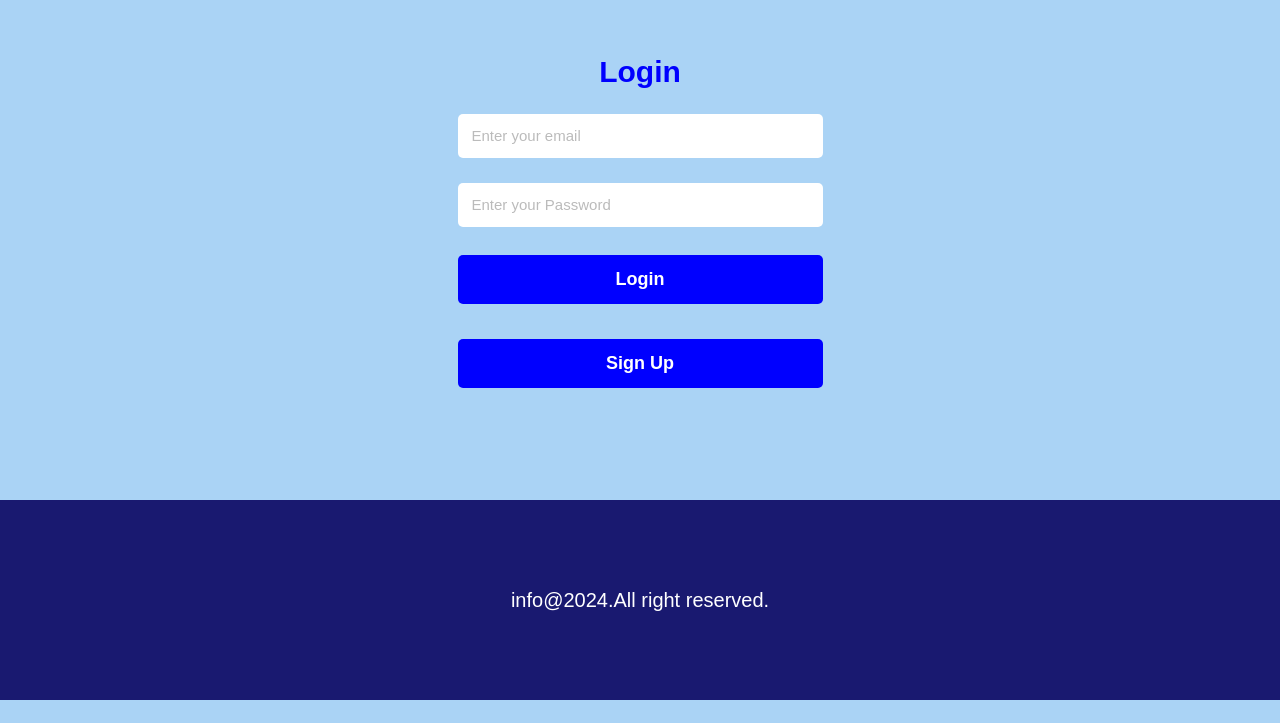
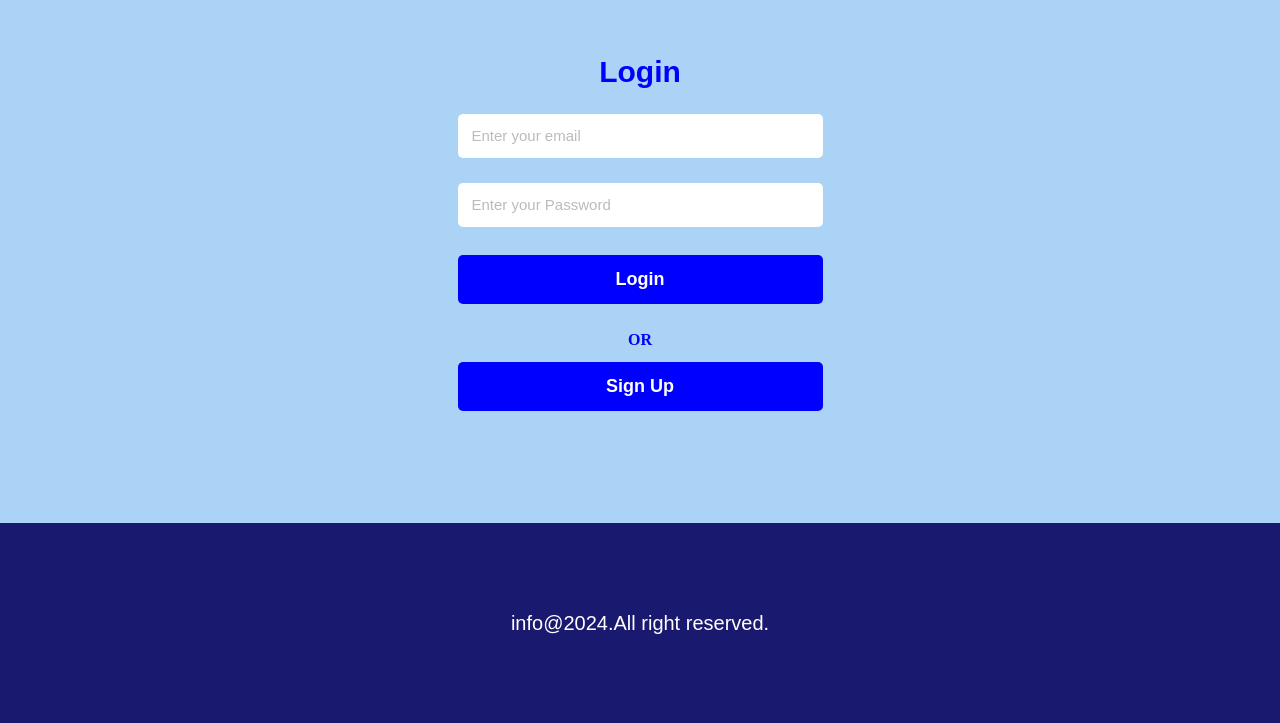
Before and after one commit to Rohith141101/form_react, a React (Create React App) app: page /login in a window 1280 px wide. Shown: the part 105-828 px from the top of the page. Before the commit the page ends 805 px from the top, so only its background shows below. Built offline with nearby package versions, Linux system fonts and the light colour scheme.

Commit message:
Update Login.js

```diff
--- a/src/Login.js
+++ b/src/Login.js
@@ -44,8 +44,7 @@ const Login = () => {
         <form className='form' onSubmit={handleSubmit}>
             <input type='email' placeholder='Enter your email'onChange={handleEmail} required/>
             <input type='password' placeholder='Enter your Password'onChange={handlePassword}required/>
-            <button className='signup-btn'>Login</button>
-            <button className='signup-btn' onClick={()=>navigate('/')}>Sign Up</button>
+            <button className='signup-btn'>Login</button><p style={{textAlign:'center',marginBottom:'10px',marginTop:'-5px',fontSize:'16px',color:'blue',fontWeight:'600'}}>OR</p><button className='signup-btn' onClick={()=>navigate('/')}>Sign Up</button>
             {user&&<p className='alert' style={{color:'green'}}>Welcome {name}!!!</p>}
             {noUser&&<p className='alert' style={{color:'red'}}>Invalid user or password</p>}
         </form>
```
